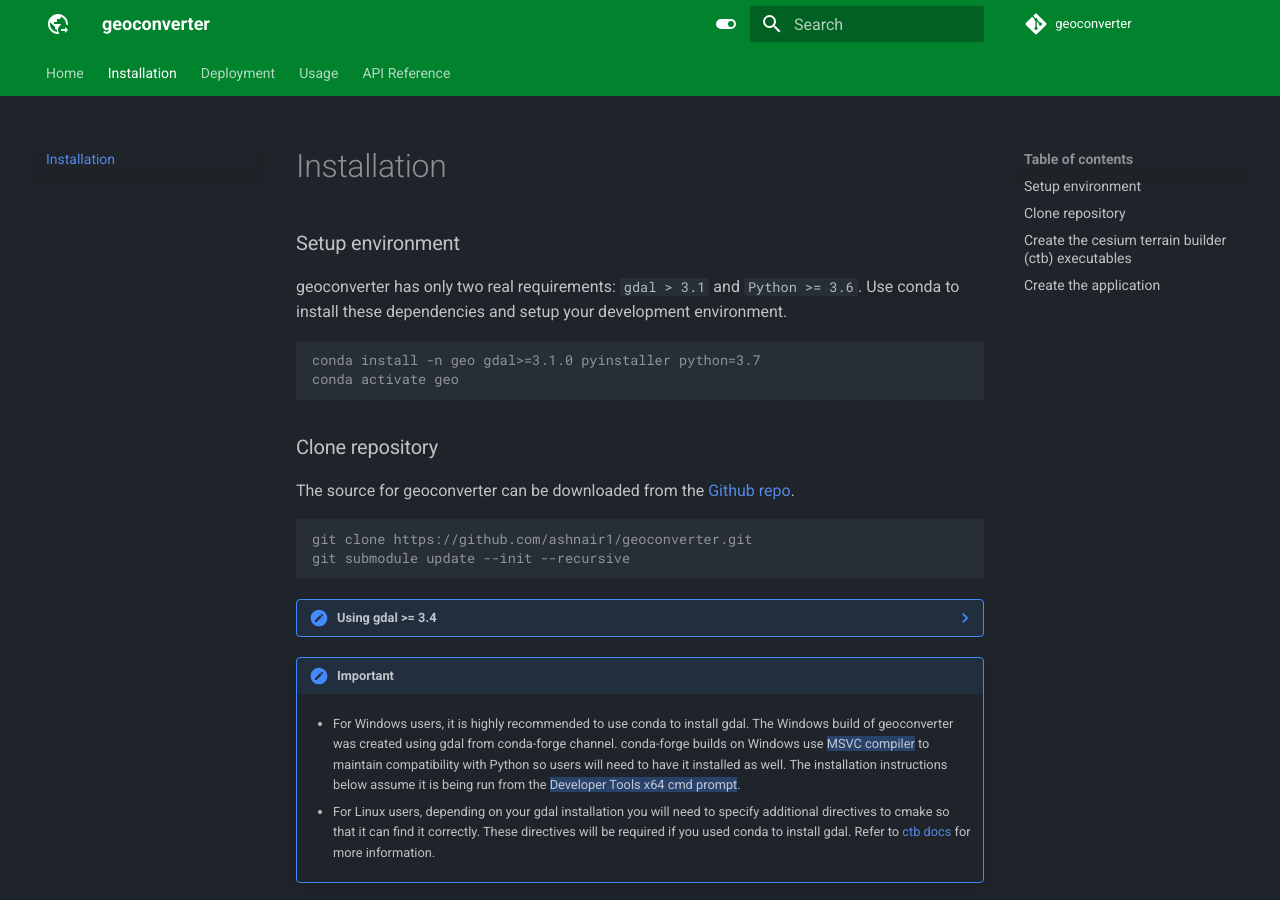
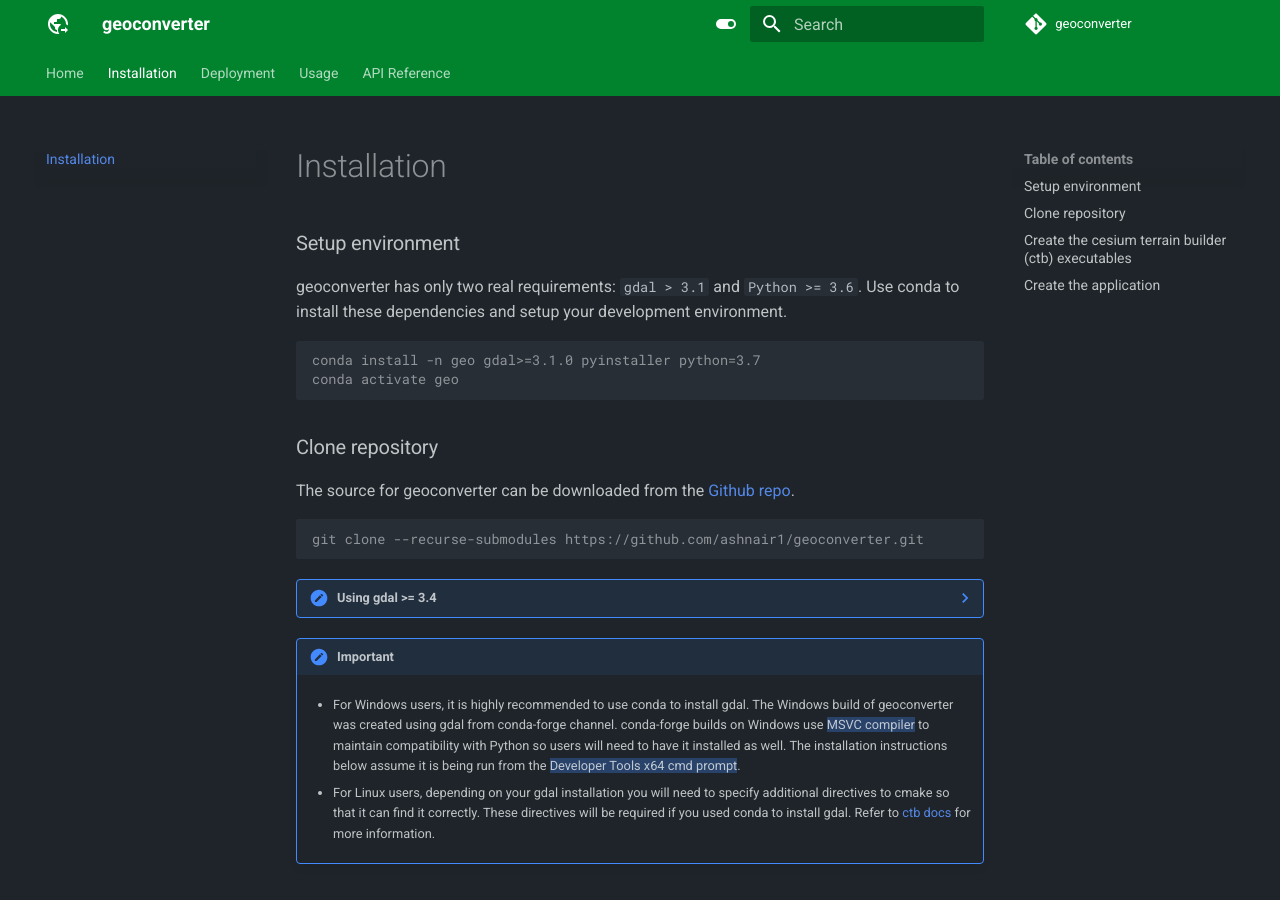
Before and after one commit to ashnair1/geoconverter, an MkDocs documentation site: the page built from docs/installation.md, in a window 1280 px wide and 900 px high. Built offline with MkDocs 1.6.1 and Material for MkDocs 9.7.7, drawn with Linux system fonts in a browser that asks for light colours; comment, search, counter and statistics services are not loaded.

Commit message:
Update cloning instructions

````diff
--- a/docs/installation.md
+++ b/docs/installation.md
@@ -15,19 +15,18 @@ conda activate geo
 The source for geoconverter can be downloaded from the [Github repo](https://github.com/ashnair1/geoconverter).
 
 ```console
-git clone https://github.com/ashnair1/geoconverter.git
-git submodule update --init --recursive
+git clone --recurse-submodules https://github.com/ashnair1/geoconverter.git
 ```
 
 ??? note "Using gdal >= 3.4"
     To work with `gdal>=3.4`, you will need to switch to the `gdal3.4` branch of `cesium-terrain-builder`. Follow the instructions given below:
     ```console
+    cd geoconverter
     # Edit submodule branch
-    $ git config --file=.gitmodules submodule.cesium-terrain-builder.branch gdal3.4
+    git config --file=.gitmodules submodule.cesium-terrain-builder.branch gdal3.4
 
     # Sync and update the submodule
-    $ git submodule sync
-    $ git submodule update --init --recursive --remote
+    git submodule update --remote
     ```
 
 !!! important "Important"
````
